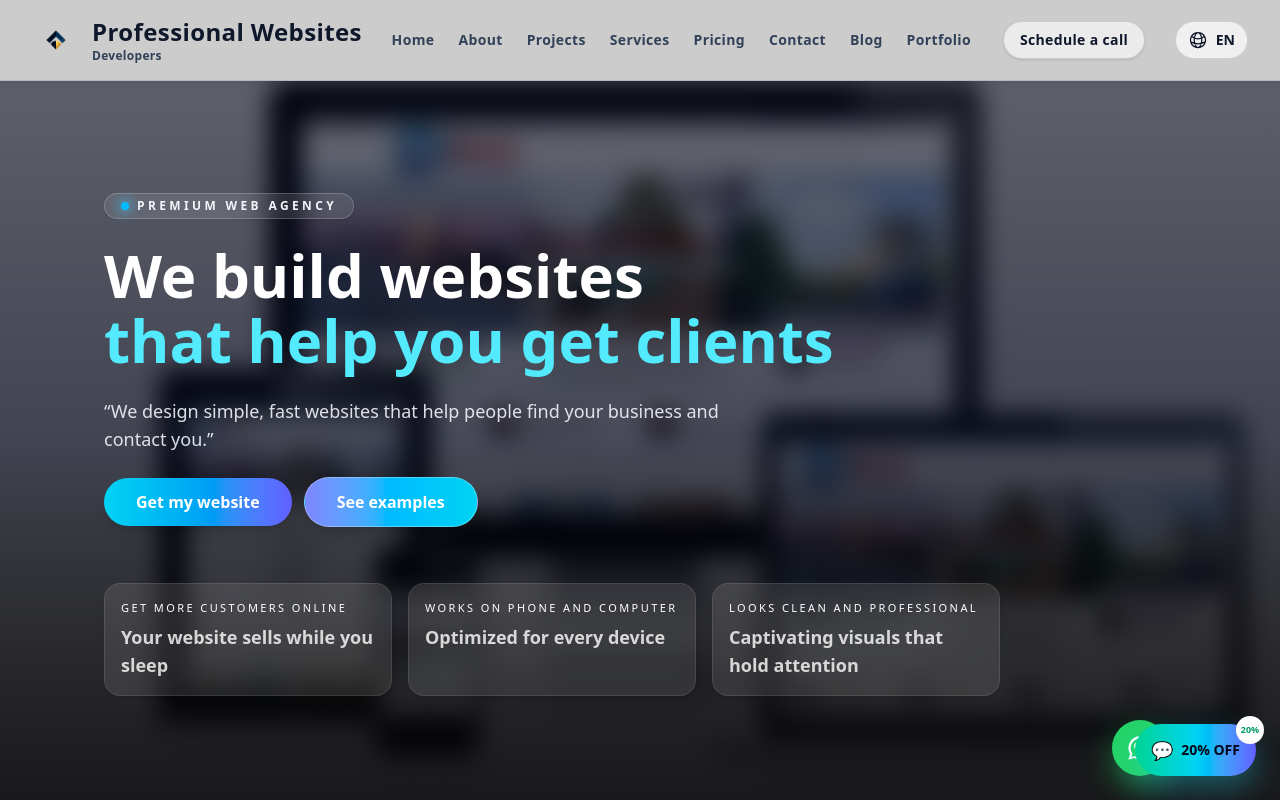
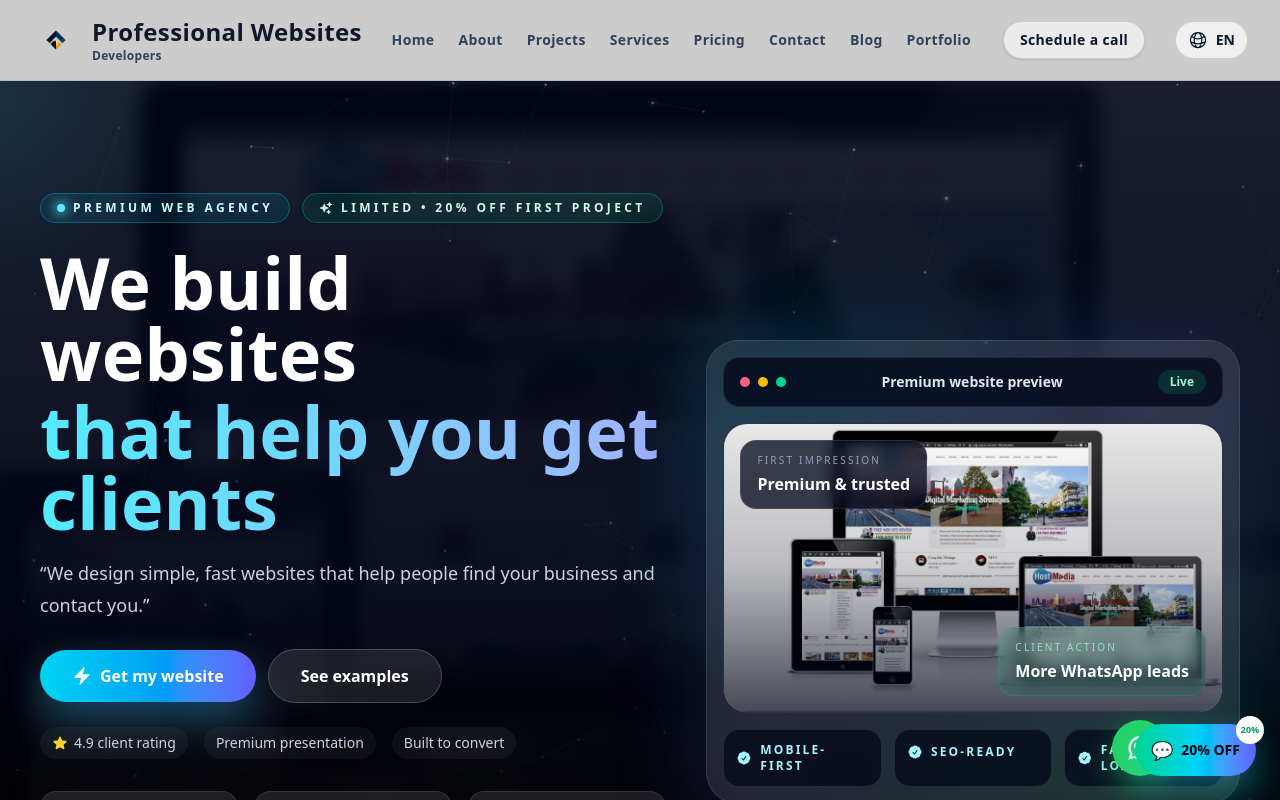
Before and after one commit to Ese-Fapo/my-website, a Next.js app: page / in a window 1280 px wide. Shown: the top 800 px of the page. Built offline with nearby package versions, Linux system fonts and the light colour scheme.

Commit message:
Refine hero section design

```diff
--- a/components/Home/Hero/Hero.tsx
+++ b/components/Home/Hero/Hero.tsx
@@ -1,7 +1,16 @@
 "use client";
 import Link from "next/link";
 import React from "react";
+import {
+  BoltIcon,
+  CheckBadgeIcon,
+  SparklesIcon,
+  StarIcon,
+} from "@heroicons/react/24/solid";
 import { useLanguage } from "@/lib/i18n";
+import WebBackground from "./WebBackground";
+
+const premiumPills = ["Mobile-first", "SEO-ready", "Fast loading"];
 
 const Hero = () => {
   const { t } = useLanguage();
@@ -12,55 +21,141 @@ const Hero = () => {
       className="relative isolate scroll-mt-28 overflow-hidden bg-slate-950"
     >
       <div className="absolute inset-0 -z-10">
+        <WebBackground />
+        <div className="absolute inset-0 bg-[radial-gradient(circle_at_top_left,rgba(34,211,238,0.22),transparent_0,transparent_42%)]" />
+        <div className="absolute inset-0 bg-[radial-gradient(circle_at_bottom_right,rgba(99,102,241,0.24),transparent_0,transparent_38%)]" />
+        <div className="absolute left-[-10%] top-[-8%] h-56 w-56 rounded-full bg-cyan-400/18 blur-3xl" />
+        <div className="absolute bottom-[-10%] right-[-5%] h-72 w-72 rounded-full bg-indigo-500/18 blur-3xl" />
         <div
-          className="absolute inset-0 bg-cover bg-center blur-md scale-105"
+          className="absolute inset-0 scale-105 bg-cover bg-center opacity-15 blur-sm"
           style={{ backgroundImage: "url('/images.web/diffrent-screen.jpg')" }}
         />
-        <div className="absolute inset-0 bg-slate-950/50" />
-        <div className="absolute inset-0 bg-linear-to-b from-slate-950/20 via-slate-950/45 to-black/80" />
+        <div className="absolute inset-0 bg-linear-to-b from-slate-950/30 via-slate-950/72 to-black" />
       </div>
 
-      <div className="relative mx-auto flex min-h-[70vh] max-w-6xl flex-col items-center justify-center gap-6 px-5 py-20 text-center sm:px-8 sm:py-28 md:items-start md:text-left lg:min-h-[78vh] lg:px-10">
-        <p className="inline-flex items-center gap-2 rounded-full border border-white/20 bg-white/10 px-4 py-1 text-[11px] font-semibold uppercase tracking-[0.28em] text-slate-100 shadow-sm backdrop-blur sm:text-xs dark:text-sky-200">
-          <span className="h-2 w-2 rounded-full bg-sky-400 shadow-[0_0_12px_2px_rgba(56,189,248,0.8)]" />
+      <div className="relative mx-auto grid min-h-[82vh] max-w-7xl items-center gap-10 px-5 py-20 sm:px-8 lg:grid-cols-[1.08fr_0.92fr] lg:px-10 lg:py-28">
+        <div className="text-center lg:text-left">
+          <div className="flex flex-wrap items-center justify-center gap-3 lg:justify-start">
+            <p className="inline-flex items-center gap-2 rounded-full border border-cyan-400/30 bg-cyan-400/10 px-4 py-1.5 text-[11px] font-semibold uppercase tracking-[0.28em] text-cyan-100 shadow-sm backdrop-blur sm:text-xs">
+              <span className="h-2 w-2 rounded-full bg-cyan-300 shadow-[0_0_12px_2px_rgba(103,232,249,0.8)]" />
               {t.hero.badge}
             </p>
-        <h1 className="max-w-3xl text-3xl font-bold leading-tight text-white sm:text-5xl sm:leading-[1.08] lg:text-6xl">
+            <span className="inline-flex items-center gap-2 rounded-full border border-emerald-400/30 bg-emerald-400/10 px-4 py-1.5 text-[11px] font-semibold uppercase tracking-[0.28em] text-emerald-100 shadow-sm backdrop-blur sm:text-xs">
+              <SparklesIcon className="h-3.5 w-3.5" />
+              Limited • 20% OFF first project
+            </span>
+          </div>
+
+          <h1 className="mt-6 max-w-3xl text-4xl font-black leading-[0.98] text-white sm:text-5xl lg:text-6xl xl:text-7xl">
             {t.hero.title}
-          <span className="block text-cyan-300">
+            <span className="mt-2 block bg-linear-to-r from-cyan-300 via-sky-300 to-indigo-300 bg-clip-text text-transparent">
               {t.hero.titleHighlight}
             </span>
           </h1>
-        <p className="max-w-2xl text-sm text-slate-100/90 sm:text-base md:text-lg dark:text-slate-200/90">
+
+          <p className="mx-auto mt-5 max-w-2xl text-base leading-8 text-slate-200/90 sm:text-lg lg:mx-0">
             {t.hero.description}
           </p>
 
-        <div className="flex w-full flex-col items-center gap-3 sm:flex-row sm:justify-start">
+          <div className="mt-7 flex flex-col items-center gap-3 sm:flex-row sm:justify-center lg:justify-start">
             <Link
               href="#contact"
-            className="w-full sm:w-auto rounded-full bg-linear-to-r from-cyan-400 via-sky-500 to-indigo-500 px-8 py-3 text-base font-bold text-white shadow-lg transition-all duration-200 hover:bg-linear-to-r hover:from-sky-500 hover:to-indigo-600 focus:outline-none focus:ring-2 focus:ring-cyan-400 dark:bg-linear-to-r dark:from-white dark:via-sky-200 dark:to-indigo-200 dark:text-slate-900"
+              className="inline-flex w-full items-center justify-center gap-2 rounded-full bg-linear-to-r from-cyan-400 via-sky-500 to-indigo-500 px-8 py-3.5 text-base font-bold text-white shadow-[0_18px_40px_rgba(56,189,248,0.35)] transition-all duration-200 hover:-translate-y-0.5 hover:from-sky-500 hover:to-indigo-600 focus:outline-none focus:ring-2 focus:ring-cyan-400 sm:w-auto"
             >
+              <BoltIcon className="h-5 w-5" />
               {t.hero.primaryCta}
             </Link>
 
             <Link
               href="#projects"
-            className="w-full sm:w-auto rounded-full border border-white/30 bg-linear-to-r from-indigo-400 via-sky-400 to-cyan-400 px-8 py-3 text-base font-bold text-white shadow-lg transition-all duration-200 hover:bg-linear-to-r hover:from-sky-500 hover:to-cyan-500 focus:outline-none focus:ring-2 focus:ring-indigo-400 dark:bg-linear-to-r dark:from-white dark:via-sky-200 dark:to-cyan-200 dark:text-slate-900"
+              className="inline-flex w-full items-center justify-center rounded-full border border-white/20 bg-white/10 px-8 py-3.5 text-base font-bold text-white backdrop-blur transition-all duration-200 hover:-translate-y-0.5 hover:bg-white/15 focus:outline-none focus:ring-2 focus:ring-white/40 sm:w-auto"
             >
               {t.hero.secondaryCta}
             </Link>
           </div>
-        <div className="mt-8 grid w-full max-w-4xl grid-cols-1 gap-4 text-left text-sm text-slate-100/80 sm:grid-cols-2 lg:grid-cols-3">
+
+          <div className="mt-6 flex flex-wrap items-center justify-center gap-4 text-sm text-slate-300 lg:justify-start">
+            <span className="inline-flex items-center gap-1.5 rounded-full bg-white/5 px-3 py-1.5 backdrop-blur">
+              <StarIcon className="h-4 w-4 text-amber-300" /> 4.9 client rating
+            </span>
+            <span className="rounded-full bg-white/5 px-3 py-1.5 backdrop-blur">
+              Premium presentation
+            </span>
+            <span className="rounded-full bg-white/5 px-3 py-1.5 backdrop-blur">
+              Built to convert
+            </span>
+          </div>
+
+          <div className="mt-8 grid w-full max-w-4xl grid-cols-1 gap-4 text-left sm:grid-cols-2 xl:grid-cols-3">
             {t.hero.cards.map((card) => (
-            <div key={card.label} className="rounded-2xl border border-white/10 bg-white/10 p-4 shadow-sm backdrop-blur dark:border-white/10 dark:bg-white/5">
-              <p className="text-[11px] uppercase tracking-[0.22em] text-white">
+              <div
+                key={card.label}
+                className="rounded-2xl border border-white/10 bg-white/10 p-4 shadow-[0_16px_40px_rgba(15,23,42,0.25)] backdrop-blur-md transition hover:-translate-y-1 hover:border-cyan-300/35"
+              >
+                <p className="text-[11px] uppercase tracking-[0.22em] text-cyan-100/90">
                   {card.label}
                 </p>
-              <p className="mt-2 text-lg font-semibold text-white/80">
+                <p className="mt-2 text-lg font-semibold text-white/90">
                   {card.value}
                 </p>
               </div>
             ))}
+          </div>
+        </div>
+
+        <div className="relative mx-auto w-full max-w-xl lg:max-w-none">
+          <div className="absolute -inset-4 rounded-4xl bg-linear-to-br from-cyan-400/20 via-indigo-500/10 to-emerald-400/20 blur-2xl" />
+          <div className="relative overflow-hidden rounded-4xl border border-white/10 bg-white/10 p-4 shadow-[0_30px_80px_rgba(15,23,42,0.45)] backdrop-blur-xl">
+            <div className="flex items-center justify-between rounded-2xl border border-white/10 bg-slate-950/75 px-4 py-3 text-sm text-slate-200">
+              <div className="flex items-center gap-2">
+                <span className="h-2.5 w-2.5 rounded-full bg-rose-400" />
+                <span className="h-2.5 w-2.5 rounded-full bg-amber-400" />
+                <span className="h-2.5 w-2.5 rounded-full bg-emerald-400" />
+              </div>
+              <span className="font-semibold">Premium website preview</span>
+              <span className="rounded-full bg-emerald-400/15 px-3 py-1 text-xs font-bold text-emerald-200">
+                Live
+              </span>
+            </div>
+
+            <div className="relative mt-4 overflow-hidden rounded-3xl border border-white/10 bg-slate-900/80">
+              <div
+                className="h-64 bg-cover bg-center sm:h-72"
+                style={{ backgroundImage: "url('/images.web/diffrent-screen.jpg')" }}
+              />
+              <div className="absolute inset-0 bg-linear-to-t from-slate-950/70 via-slate-950/20 to-transparent" />
+
+              <div className="absolute left-4 top-4 rounded-2xl border border-white/10 bg-slate-950/75 px-4 py-3 backdrop-blur">
+                <p className="text-[10px] uppercase tracking-[0.22em] text-slate-400">
+                  First impression
+                </p>
+                <p className="mt-1 text-base font-bold text-white">Premium & trusted</p>
+              </div>
+
+              <div className="absolute bottom-4 right-4 rounded-2xl border border-emerald-400/20 bg-emerald-500/12 px-4 py-3 backdrop-blur">
+                <p className="text-[10px] uppercase tracking-[0.22em] text-emerald-200/80">
+                  Client action
+                </p>
+                <p className="mt-1 text-base font-bold text-white">More WhatsApp leads</p>
+              </div>
+            </div>
+
+            <div className="mt-4 grid gap-3 sm:grid-cols-3">
+              {premiumPills.map((item) => (
+                <div
+                  key={item}
+                  className="rounded-2xl border border-white/10 bg-slate-950/70 p-3"
+                >
+                  <div className="inline-flex items-center gap-2 text-cyan-200">
+                    <CheckBadgeIcon className="h-4 w-4" />
+                    <span className="text-xs font-semibold uppercase tracking-[0.18em]">
+                      {item}
+                    </span>
+                  </div>
+                </div>
+              ))}
+            </div>
+          </div>
         </div>
       </div>
     </section>
```
Lines whose indentation alone changed are shown as unchanged.
